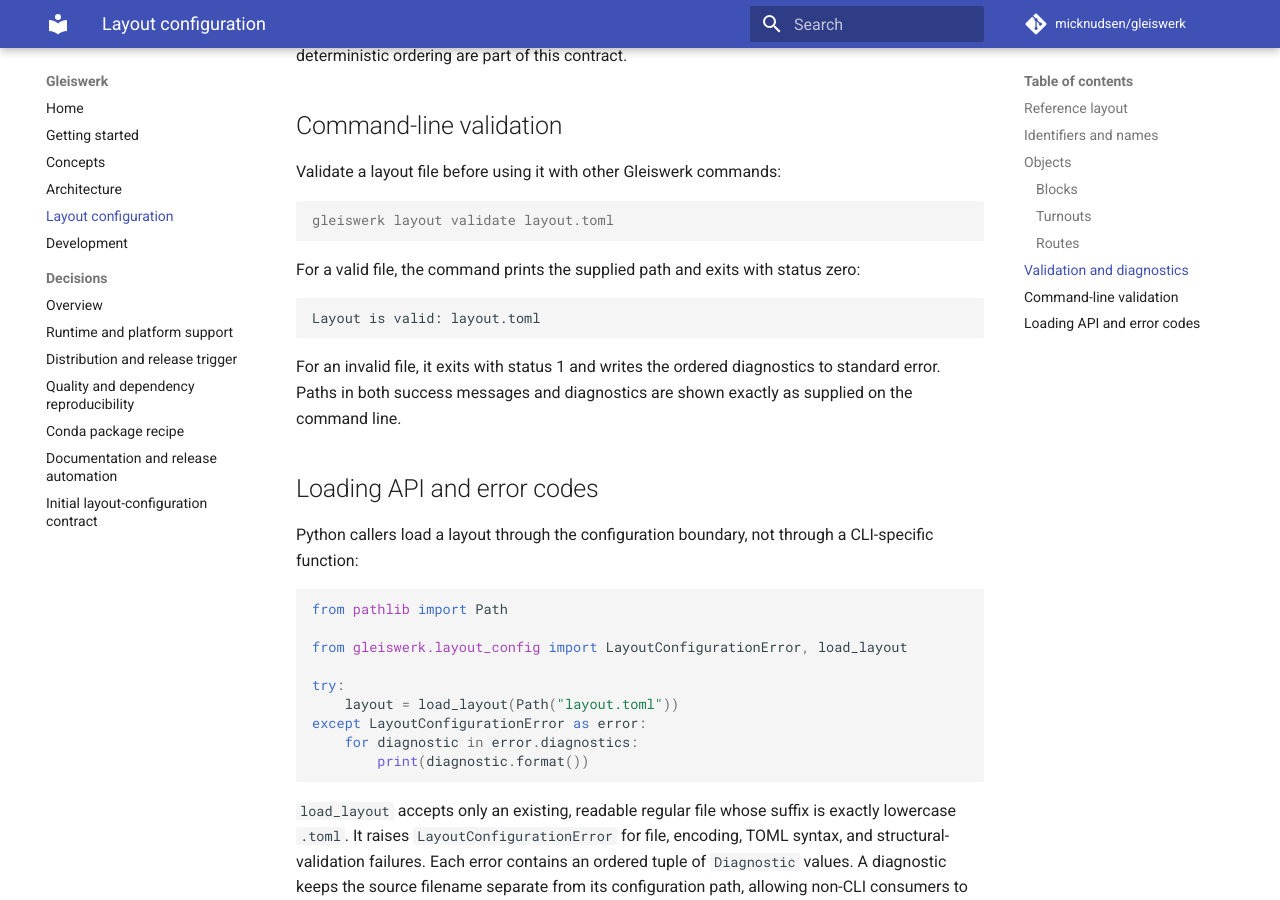
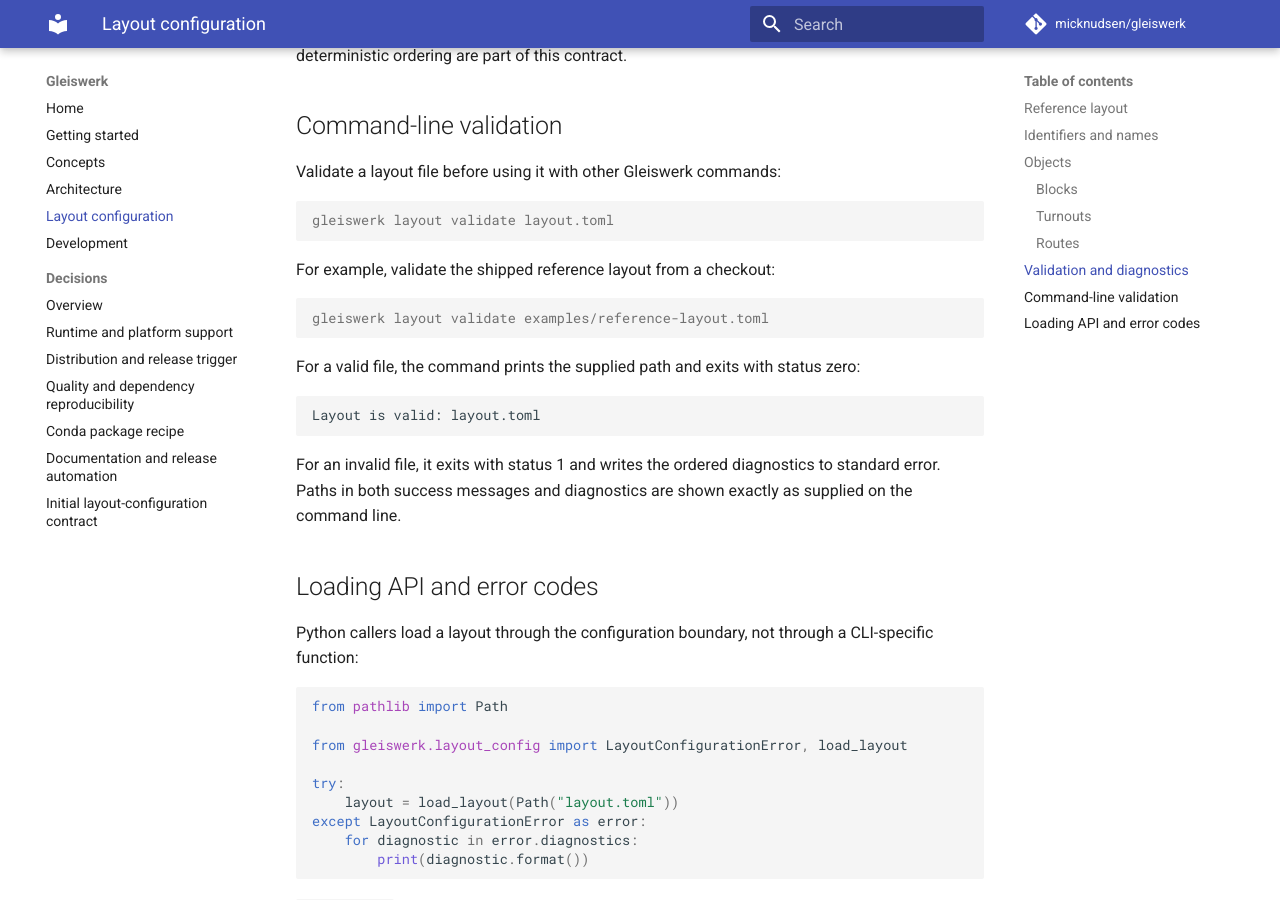
Before and after one commit to micknudsen/gleiswerk, an MkDocs documentation site: the page built from docs/layout-configuration.md, in a window 1280 px wide and 900 px high, scrolled down 3321 px. Built offline with MkDocs 1.6.1 and Material for MkDocs 9.7.7, drawn with Linux system fonts in a browser that asks for light colours; comment, search, counter and statistics services are not loaded.

Commit message:
docs: document layout validation (#36)

````diff
--- a/docs/layout-configuration.md
+++ b/docs/layout-configuration.md
@@ -148,6 +148,12 @@
 gleiswerk layout validate layout.toml
 ```
 
+For example, validate the shipped reference layout from a checkout:
+
+```console
+gleiswerk layout validate examples/reference-layout.toml
+```
+
 For a valid file, the command prints the supplied path and exits with status
 zero:
 
````
Also changed, not shown: 1 other file.
